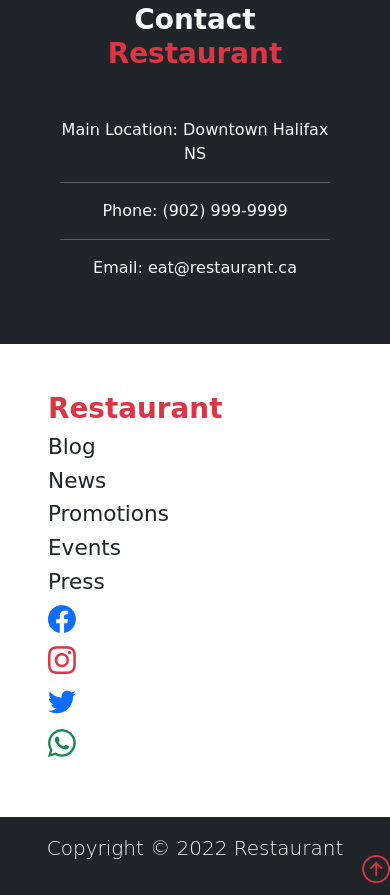
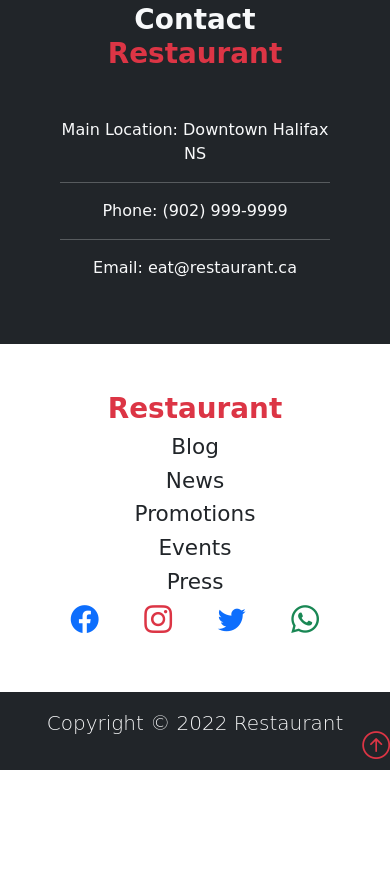
Before and after one commit to rdsingh120/restaurant-website, a plain HTML site: page index.html in a window 390 px wide. Shown: the part 1996-2891 px from the top of the page. After the commit the page ends 2766 px from the top, so only its background shows below. Drawn offline with nearby package versions, Linux system fonts and the light colour scheme; a web font is replaced by a local one.

Commit message:
update footer

```diff
--- a/index.html
+++ b/index.html
@@ -188,7 +188,7 @@
     <section class="text-dark p-5 pt-lg-5 text-center text-sm-start" id="menu">
         <div class="container">
             <div class="row align-items-center justify-content-between">
-                <div class="col-lg d-none d-sm-block mb-md-3 a">
+                <div class="col-lg d-none d-sm-block mb-md-3 text-center">
                     <img src="https://images.unsplash.com/photo-1536236397240-9b229a37a286?ixlib=rb-1.2.1&ixid=MnwxMjA3fDB8MHxzZWFyY2h8NHx8bWVudXxlbnwwfDB8MHx8&auto=format&fit=crop&w=500&q=60" alt="">
                 </div>
                 <div class="col-lg">
@@ -241,22 +241,22 @@
         <div class="container p-5">
             <div class="row align-items-center justify-content-between">
                 <div class="col-lg-3 col-md-3">
-                    <h1 class="fw-bold text-danger me-md-5">
+                    <h1 class="fw-bold text-danger me-md-5 text-center">
                         Restaurant
                     </h1>
                 </div>
-                <div class="col-lg-3 col-md-3">
+                <div class="col-lg-3 col-md-3 text-center">
                     <h4>Blog</h4>
                     <h4>News</h4>
                     <h4>Promotions</h4>
                     <h4>Events</h4>
                     <h4>Press</h4>
                 </div>
-                <div class="col-lg-3 col-md-3">
-                    <i class="bi bi-facebook text-primary h1 d-block"></i>
-                    <i class="bi bi-instagram text-danger h1 d-block"></i>
-                    <i class="bi bi-twitter text-primary h1 d-block"></i>
-                    <i class="bi bi-whatsapp text-success h1 d-block"></i>
+                <div class="col-lg-3 col-md-3 d-lg-block d-md-block d-flex justify-content-around">
+                    <i class="bi bi-facebook text-primary h1 d-lg-block d-md-block"></i>
+                    <i class="bi bi-instagram text-danger h1 d-lg-block d-md-block"></i>
+                    <i class="bi bi-twitter text-primary h1 d-lg-block d-md-block"></i>
+                    <i class="bi bi-whatsapp text-success h1 d-lg-block d-md-block"></i>
                 </div>
             </div>
         </div>
```
